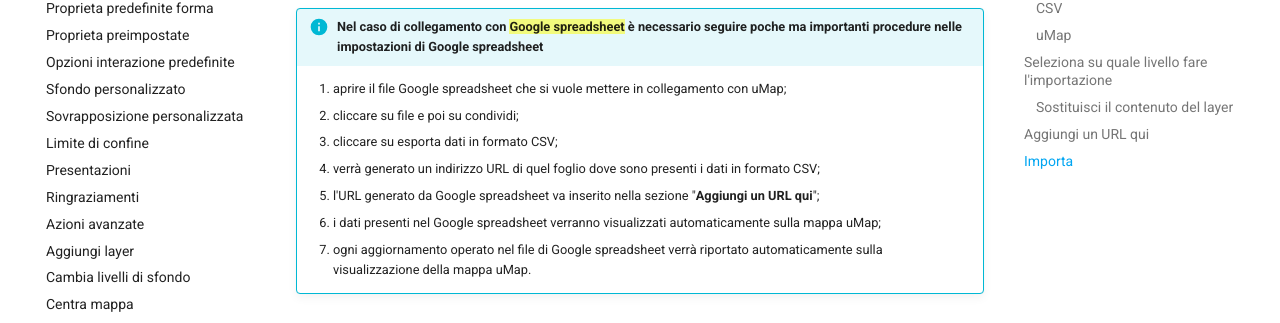
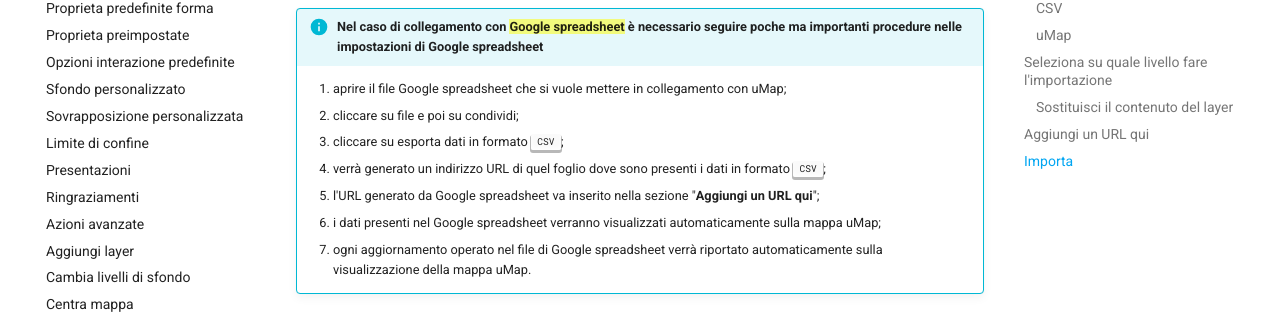
Before and after one commit to opendatasicilia/guida-umap, an MkDocs documentation site: the page built from docs/creare/importa-dati.md, in a window 1280 px wide and 900 px high, scrolled down 1754 px. Shown: the part 208-531 px from the top of the window. Built offline with MkDocs 1.6.1 and Material for MkDocs 9.7.7, drawn with Linux system fonts in a browser that asks for light colours; comment, search, counter and statistics services are not loaded; part of the change alters nothing that is shown.

```diff
--- a/docs/creare/importa-dati.md
+++ b/docs/creare/importa-dati.md
@@ -53,8 +53,8 @@ Nel caso il nostro dataset si trova in un servizio web, come ad esempio un ==**G
 
     1. aprire il file Google spreadsheet che si vuole mettere in collegamento con uMap;
     2. cliccare su file e poi su condividi;
-    3. cliccare su esporta dati in formato CSV;
-    4. verrà generato un indirizzo URL di quel foglio dove sono presenti i dati in formato CSV;
+    3. cliccare su esporta dati in formato <kbd>CSV</kbd>;
+    4. verrà generato un indirizzo URL di quel foglio dove sono presenti i dati in formato <kbd>CSV</kbd>;
     5. l'URL generato da Google spreadsheet va inserito nella sezione "**Aggiungi un URL qui**";
     6. i dati presenti nel Google spreadsheet verranno visualizzati automaticamente sulla mappa uMap;
     7. ogni aggiornamento operato nel file di Google spreadsheet verrà riportato automaticamente sulla visualizzazione della mappa uMap.
```
